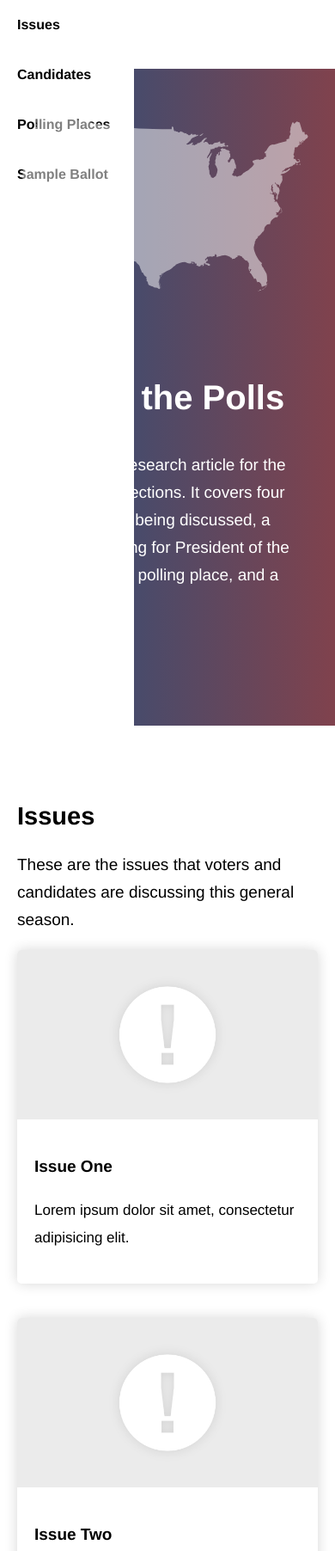
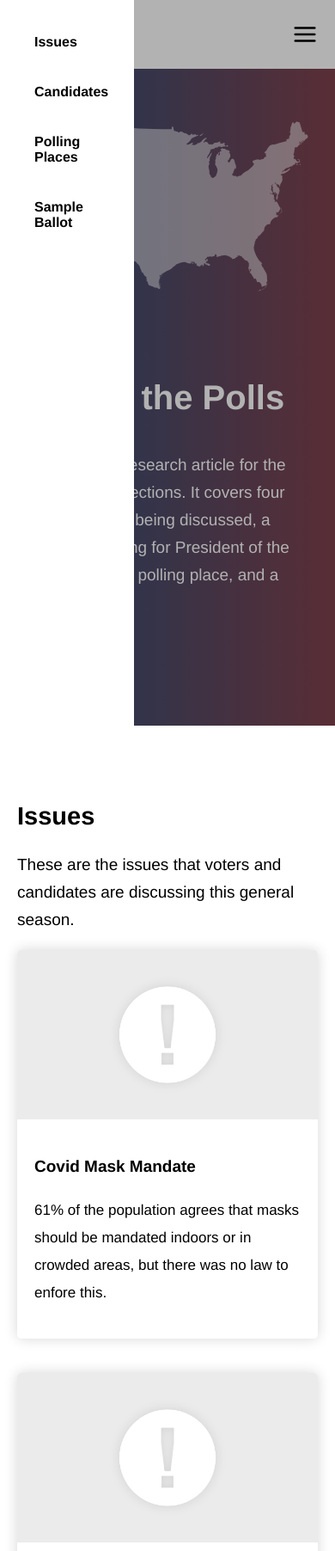
Before and after one commit to pareen99/pop-by-the-polls, a plain HTML site: page index.html in a window 390 px wide. Shown: the top 1804 px of the page at 86% size. Drawn offline with Linux system fonts and the light colour scheme.

Commit message:
navmobile

```diff
--- a/css/style.css
+++ b/css/style.css
@@ -143,12 +143,19 @@ nav ul li a {
     color: black;
     font-weight: bold;
 }
+#hamburger {
+    display: none;
+}
+#overlay {
+    display: none;
+}
 /* Navbar Mobile Styles */
 @media (max-width: 767px) {
     nav {
         padding: 0px 20px;
     }
     nav ul {
+        display: none;
         max-width: 40vw;
         width: 100%;
         height: 100vh;
@@ -156,9 +163,38 @@ nav ul li a {
         position: fixed;
         top: 0px;
         left: 0px;
+        padding: 20px;
+        box-sizing: border-box;
+        z-index: 2;
     }
+    nav ul.active {
+        display: block;
+    }
+
+
     nav ul li {
         padding: 20px;
+    }
+    #hamburger {
+        display: block;
+        height: 30px;
+        width: auto;
+    }
+    #overlay {
+        display: none;
+        width: 100vw;
+        height: 100vh;
+        background: black;
+        opacity: 0.3;
+        position: fixed;
+        top: 0px;
+        bottom: 0px;
+        right: 0px;
+        left: 0px;
+        z-index: 1;
+    }
+    #overlay.active {
+        display: block;
     }
 }
 
@@ -170,6 +206,7 @@ nav ul li a {
     nav ul {
         display: flex;
         max-width: 500px;
+        width: 100%;
         justify-content: space-between;
     }
 }
--- a/index.html
+++ b/index.html
@@ -11,7 +11,9 @@
     <!-- nav element goes here -->
 <nav>
   <a href="./index.html"><img src="./images/logo.jpg" alt="logo"></a>
-  <ul>
+  <img id="hamburger" src="./icons/menu.svg" alt="Menu">
+  <div id="overlay" class="active"></div>
+  <ul class="active">
     <li><a href="#issues">Issues</a></li>
     <li><a href="#candidates">Candidates</a></li>
     <li><a href="#polling-place">Polling Places</a></li>
@@ -48,32 +50,32 @@
             <article class="card">
               <figure><img src="./images/issue.jpg" alt="Issue One"></figure>
               <section>
-                <h3>Issue One</h3>
-                <p>Lorem ipsum dolor sit amet, consectetur adipisicing elit.</p>
+                <h3>Covid Mask Mandate</h3>
+                <p>61% of the population agrees that masks should be mandated indoors or in crowded areas, but there was no law to enfore this.</p>
               </section>
             </article>
             <!--second issue-->
             <article class="card">
               <figure><img src="./images/issue.jpg" alt="Issue Two"></figure>
               <section>
-                <h3>Issue Two</h3>
-                <p>Lorem ipsum dolor sit amet, consectetur adipisicing elit.</p>
+                <h3>Drug Price Regulation</h3>
+                <p>The majority of Americans believe medicine and healthcare should be socialized.</p>
               </section>
             </article>
              <!--third issue-->
             <article class="card">
               <figure><img src="./images/issue.jpg" alt="Issue Three"></figure>
               <section>
-                <h3>Issue Three</h3>
-                <p>Lorem ipsum dolor sit amet, consectetur adipisicing elit.</p>
+                <h3>Climate Change</h3>
+                <p>This year alone has shown the impact of climate change and therefore majority Americans believe incentive should be provided for altermate energy production.</p>
               </section>
             </article>
              <!--fourth issue-->
             <article class="card">
               <figure><img src="./images/issue.jpg" alt="Issue Four"></figure>
               <section>
-                <h3>Issue Four</h3>
-                <p>Lorem ipsum dolor sit amet, consectetur adipisicing elit.</p>
+                <h3>Gun Control</h3>
+                <p>This contraversial issue sees the nation split almost exactly in half. Many believe ther should be restrictions, testing and training but others would rather not.</p>
               </section>
             </article>
           </section>
@@ -81,15 +83,15 @@
         <!--candidate section-->
         <section id="candidates">
           <header>
-            <h2>Candidates</h2>
+            <h2>Candidate</h2>
             <p>This is a person that is running to be nominated as a general election candidate for President of the United States.</p>
           </header>
           <section>
             <article class="card grid-1-2">
               <figure><img src="./images/candidate.jpg" alt="Candidate"></figure>
               <section>
-                <h3>Name of Candidate</h3>
-                <p>Lorem, ipsum dolor sit amet consectetur adipisicing elit. Neque veniam fugiat quod quos, esse magnam, aut doloremque laborum ducimus id aperiam odit optio quis, perferendis dolorem quisquam officia exercitationem cum? </p>
+                <h3>Joe Biden</h3>
+                <p>Joe Biden is the Former Vice President to Barack Obama. </p>
               </section>
             </article>
           </section>
@@ -104,8 +106,8 @@
             <article class="card grid-1-2">
               <figure><img src="./images/polling-place.jpg" alt="Polling Place"></figure>
               <section>
-                <h3>Name of Polling Place</h3>
-                <p>Lorem ipsum dolor sit amet consectetur adipisicing elit. Aperiam error, nobis alias modi quibusdam voluptates ducimus ullam, eaque ab exercitationem, vitae illum reprehenderit illo beatae sunt repellendus nostrum officiis doloribus!</p>
+                <h3>Brassfield Elementary School</h3>
+                <p>Brassfield Elementary Schools is located in Raleigh North Carolina. The location is convinietn as it is only 5 to 10 minutes from where I stay. As a school it is neutral ground and is big enough for all the voters to be socially ditsanced as well.</p>
               </section>
             </article>
           </section>
@@ -120,8 +122,8 @@
             <article class="card grid-1-2">
               <figure><img src="./images/sample-ballot.jpg" alt="Sample Ballot"></figure>
               <section>
-                <h3>Title of Sample Ballot</h3>
-                <p>Lorem ipsum dolor sit amet consectetur adipisicing elit. Perferendis natus, distinctio adipisci deserunt doloremque voluptates reiciendis maiores rerum veniam ullam quam? Ipsam, ipsum similique perspiciatis et quo odio? Suscipit, velit.</p>
+                <h3>Sample Ballot, Wake County, North Carolina</h3>
+                <p>The ballot was fairly easy to find through Vote.org. After selecting your state, the polling place locator will show you the closest location as well as a smaple ballot. The ballot instructions are very clear and the layout clearly marks each section. For Wake County offices, the Board of Commissioners District 2 only has one candidate running.  </p>
               </section>
             </article>
           </section>
```
